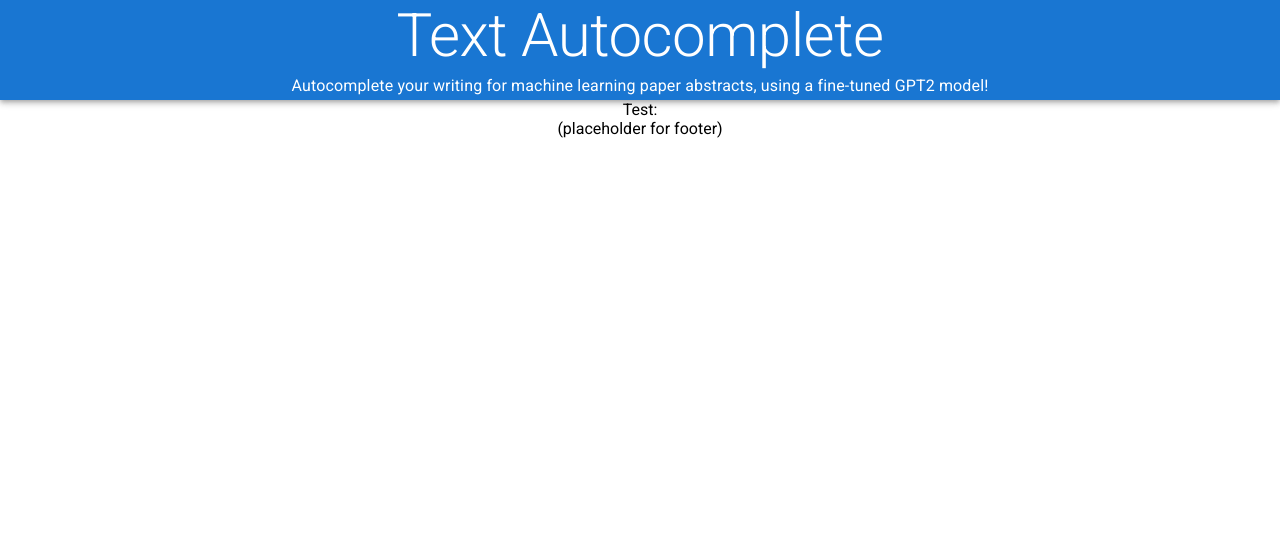
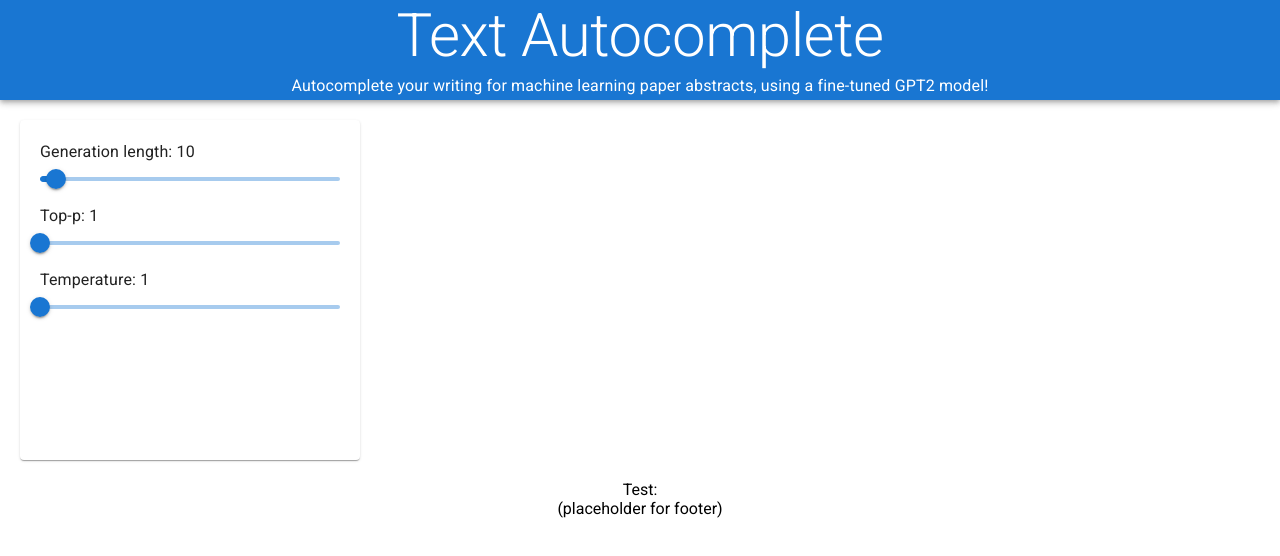
Before and after one commit to dennischenfeng/text-generation, a React (Create React App) app in the folder react-frontend/: page / in a window 1280 px wide. Shown: the top 556 px of the page. Built offline with nearby package versions, Linux system fonts and the light colour scheme; no server answers.

Commit message:
re-orged folders, progress on Settings

```diff
--- a/react-frontend/src/Components/App.js
+++ b/react-frontend/src/App/App.js
@@ -1,10 +1,14 @@
 import React, { useState, useEffect } from 'react'
 import './App.css'
-import { Header, Footer } from './Layouts'
+import { Header, Footer, Settings } from './Components'
 import { Grid, Typography, Paper, Card, Box } from '@mui/material'
 import Slider from '@mui/material/Slider'
 
 export default function App() {
+  const [genLength, setGenLength] = useState(10)
+  const [topP, setTopP] = useState(1.0)
+  const [temperature, setTemperature] = useState(1.0)
+
   const [text, setText] = useState('');
   useEffect(() => {
     fetch('/generate', {
@@ -24,6 +28,7 @@ export default function App() {
   return (
     <div className="App">
       <Header/>
+      <Settings genLength={genLength} topP={topP} temperature={temperature} />
 
       {/* <div class="settings-panel">
         <div class="setting">
--- /dev/null
+++ b/react-frontend/src/App/Components/Settings.js
@@ -0,0 +1,67 @@
+import React from 'react'
+import { Card, Box, Typography, Slider, Stack } from '@mui/material'
+
+const styleSettingsPanel = {
+  width: 300,
+  height: 300,
+  padding: 20,
+  margin: 20,
+}
+
+export default function Settings(
+  {genLength, setGenLength, topP, setTopP, temperature, setTemperature}
+) {
+  return (
+    <Card style={styleSettingsPanel}>
+      <Stack style={{gap: 10}}>
+        <Stack alignItems='flex-start'>
+          <Typography variant='body1'>Generation length: {genLength}</Typography>
+          <Slider defaultValue={10} min={5} max={100} />
+        </Stack>
+
+        <Stack alignItems='flex-start'>
+          <Typography variant='body1'>Top-p: {topP}</Typography>
+          <Slider></Slider>
+        </Stack>
+
+        <Stack alignItems='flex-start'>
+          <Typography variant='body1'>Temperature: {temperature}</Typography>
+          <Slider></Slider>
+        </Stack>
+      </Stack>
+
+
+      {/* <div className="setting">
+        <div id="num-tokens-text" className="hover-for-tooltip">
+          Generation length: <span id="num-tokens-value">10</span>
+          <span className="tooltip">
+            Length of sequence (number of tokens) to be generated.
+            Rule of thumb: One token is about 4 characters, or 3/4 of a word, on average.
+            Longer sequences will take longer durations to generate.
+          </span>
+        </div>
+      </div>
+      <div className="setting">
+        <div id="top-p-text" className="hover-for-tooltip">
+          Top-p: <span id="top-p-value">1</span>
+          <span className="tooltip">
+            Sample only the tokens within the top p probability mass.
+            E.g. if top-p is 0.4, only the tokens within the top 40% of
+            probabilitiy mass will be sampled from. Top-p of 1.0 corresponds
+            to sampling from all tokens.
+          </span>
+        </div>
+      </div>
+      <div className="setting">
+        <div id="temperature-text" className="hover-for-tooltip">
+          Temperature: <span id="temperature-value">1</span>
+          <span className="tooltip">
+            Controls randomness of sampling. Higher temperature corresponds
+            to more randomness in generated tokens.
+          </span>
+        </div>
+      </div> */}
+
+    </Card>
+  )
+}
--- a/react-frontend/src/Components/Layouts/index.js
+++ b/react-frontend/src/App/Components/index.js
@@ -1,7 +1,8 @@
 import React from 'react'
 import Header from './Header'
 import Footer from './Footer'
+import Settings from './Settings'
 
 export {
-  Header, Footer
+  Header, Footer, Settings
 }
--- a/react-frontend/src/index.js
+++ b/react-frontend/src/index.js
@@ -1,7 +1,7 @@
 import React from 'react';
 import ReactDOM from 'react-dom';
 import './index.css';
-import App from './Components/App';
+import App from './App/App';
 import reportWebVitals from './reportWebVitals';
 // import '@fontsource/roboto/300.css';
 // import '@fontsource/roboto/400.css';
```
Also changed, not shown: react-frontend/src/App/App.css (renamed from react-frontend/src/Components/App.css), react-frontend/src/App/Components/Footer.js (renamed from react-frontend/src/Components/Layouts/Footer.js), react-frontend/src/App/Components/Header.js (renamed from react-frontend/src/Components/Layouts/Header.js), react-frontend/src/App/Components/Settings.css (added).
